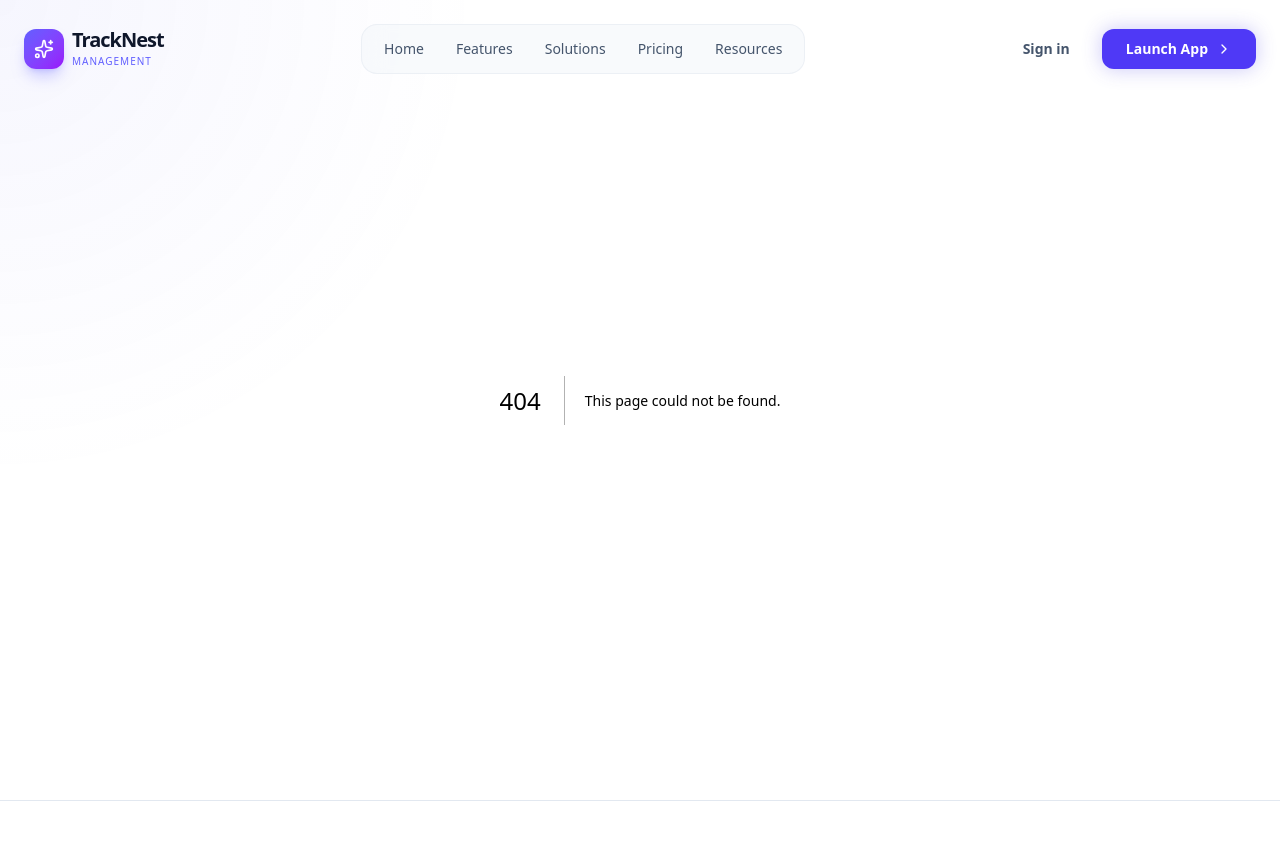
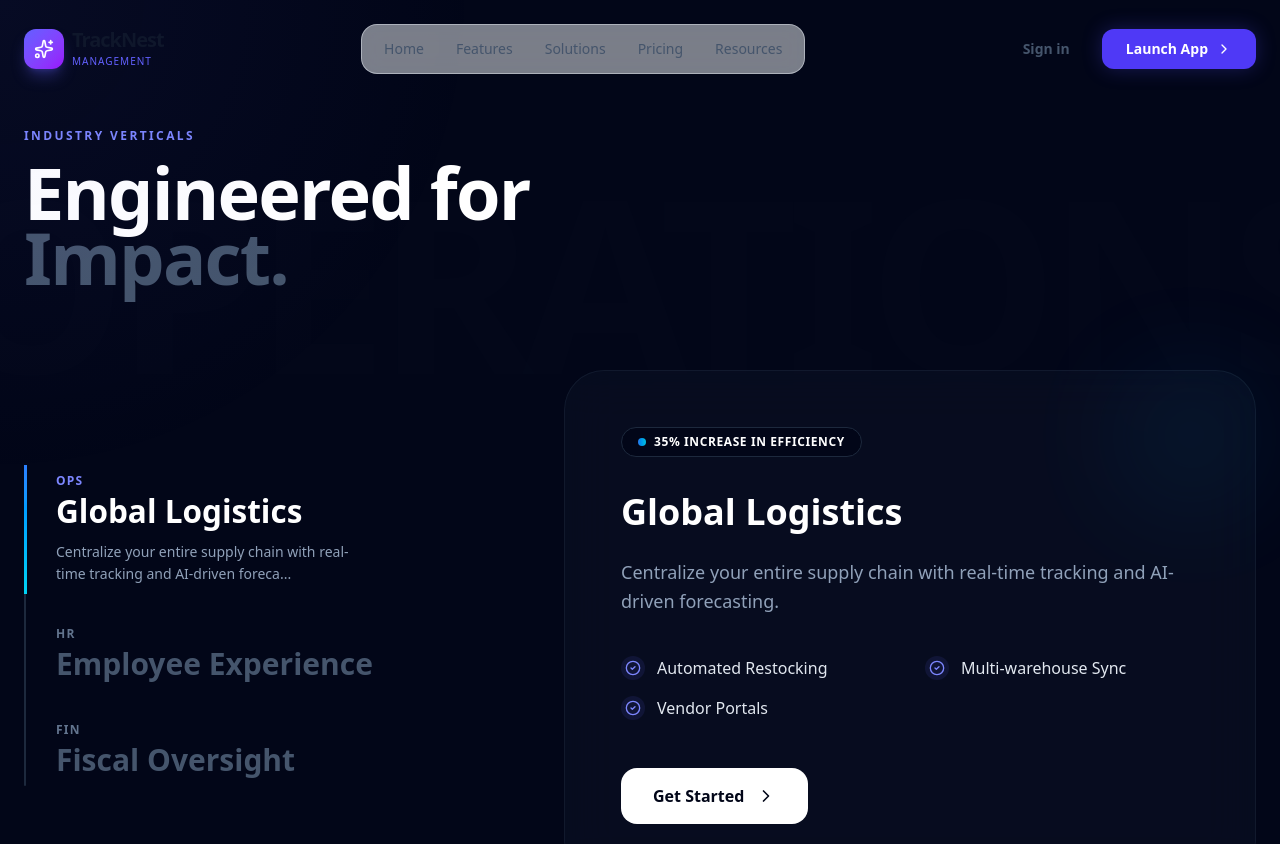
Before and after one commit to Alihaider592/TrackNest, a Next.js app: page /solutions in a window 1280 px wide. Before the commit this address had no page. Shown: the top 844 px of the page. Built offline with nearby package versions, Linux system fonts and the light colour scheme.

Commit message:
enhance the solutions page

```diff
--- /dev/null
+++ b/app/solutions/page.tsx
@@ -0,0 +1,184 @@
+"use client";
+
+import React, { useState } from "react";
+import { motion, AnimatePresence } from "framer-motion";
+import {
+  Briefcase,
+  Users,
+  BarChart,
+  ChevronRight,
+  CheckCircle2
+} from "lucide-react";
+
+// --- Types & Data (Same as before) ---
+const solutions = [
+  {
+    id: "ops",
+    category: "Operations",
+    title: "Global Logistics",
+    description: "Centralize your entire supply chain with real-time tracking and AI-driven forecasting.",
+    icon: <Briefcase className="w-5 h-5" />,
+    features: ["Automated Restocking", "Multi-warehouse Sync", "Vendor Portals"],
+    stats: "35% Increase in Efficiency",
+    accentColor: "from-blue-500 to-cyan-400",
+    glowColor: "rgba(59, 130, 246, 0.5)",
+  },
+  {
+    id: "hr",
+    category: "Management",
+    title: "Employee Experience",
+    description: "From automated onboarding to performance tracking, manage your team without the headache.",
+    icon: <Users className="w-5 h-5" />,
+    features: ["Self-service Portals", "Automated Payroll", "Compliance Tracking"],
+    stats: "12hrs Saved per Week",
+    accentColor: "from-indigo-500 to-purple-500",
+    glowColor: "rgba(99, 102, 241, 0.5)",
+  },
+  {
+    id: "fin",
+    category: "Analytics",
+    title: "Fiscal Oversight",
+    description: "Eliminate end-of-month stress with automated reporting and deep-dive financial analytics.",
+    icon: <BarChart className="w-5 h-5" />,
+    features: ["Instant Audit Trails", "Tax Compliance", "Predictive Burn Rate"],
+    stats: "99.9% Accuracy Rate",
+    accentColor: "from-emerald-500 to-teal-400",
+    glowColor: "rgba(16, 185, 129, 0.5)",
+  },
+];
+
+export default function Solutions() {
+  const [activeTab, setActiveTab] = useState(solutions[0]);
+
+  return (
+    <section id="solutions" className="relative py-32 bg-slate-950 overflow-hidden">
+      {/* 1. BACKGROUND DECORATION: Fills "empty" feeling across the whole section */}
+      <div className="absolute top-0 left-0 w-full h-full pointer-events-none overflow-hidden opacity-20">
+        <div className="absolute top-[10%] left-[-5%] text-[15rem] font-black text-slate-800/20 select-none uppercase tracking-tighter">
+          {activeTab.category}
+        </div>
+      </div>
+
+      <div className="relative z-10 max-w-7xl mx-auto px-6">
+        <div className="mb-20 max-w-2xl">
+          <motion.span
+            initial={{ opacity: 0, x: -20 }}
+            whileInView={{ opacity: 1, x: 0 }}
+            className="text-indigo-400 font-bold tracking-[0.2em] uppercase text-xs mb-4 block"
+          >
+            Industry Verticals
+          </motion.span>
+          <h2 className="text-5xl md:text-7xl font-extrabold text-white tracking-tight leading-[0.9]">
+            Engineered for <br />
+            <span className="text-slate-600">Impact.</span>
+          </h2>
+        </div>
+
+        <div className="grid lg:grid-cols-12 gap-16 items-center">
+
+          {/* 2. LEFT SIDE: NAVIGATION (Enhanced to fill space) */}
+          <div className="lg:col-span-5 relative">
+            {/* Vertical Indicator Line */}
+            <div className="absolute left-0 top-0 w-[2px] h-full bg-slate-800 rounded-full" />
+
+            <div className="space-y-6 relative">
+              {solutions.map((sol) => (
+                <button
+                  key={sol.id}
+                  onClick={() => setActiveTab(sol)}
+                  className="w-full text-left group relative pl-8 py-2 focus:outline-none"
+                >
+                  {/* Active Indicator Bar */}
+                  {activeTab.id === sol.id && (
+                    <motion.div
+                      layoutId="active-bar"
+                      className={`absolute left-0 top-0 w-[3px] h-full bg-gradient-to-b ${sol.accentColor} shadow-[0_0_15px_${sol.glowColor}] z-20`}
+                    />
+                  )}
+
+                  <div className="flex flex-col gap-1">
+                    <div className="flex items-center gap-3">
+                       <span className={`text-xs font-bold tracking-widest uppercase transition-colors duration-300 ${
+                        activeTab.id === sol.id ? "text-indigo-400" : "text-slate-500 group-hover:text-slate-400"
+                      }`}>
+                        {sol.id}
+                      </span>
+                    </div>
+
+                    <h4 className={`text-2xl md:text-3xl font-bold transition-all duration-300 ${
+                      activeTab.id === sol.id
+                      ? "text-white scale-105 origin-left"
+                      : "text-slate-600 group-hover:text-slate-400"
+                    }`}>
+                      {sol.title}
+                    </h4>
+
+                    <AnimatePresence>
+                      {activeTab.id === sol.id && (
+                        <motion.p
+                          initial={{ opacity: 0, height: 0 }}
+                          animate={{ opacity: 1, height: "auto" }}
+                          exit={{ opacity: 0, height: 0 }}
+                          className="text-slate-400 text-sm mt-2 max-w-xs leading-relaxed"
+                        >
+                          {sol.description.substring(0, 80)}...
+                        </motion.p>
+                      )}
+                    </AnimatePresence>
+                  </div>
+                </button>
+              ))}
+            </div>
+          </div>
+
+          {/* 3. RIGHT SIDE: CONTENT & PREVIEW */}
+          <div className="lg:col-span-7">
+            <AnimatePresence mode="wait">
+              <motion.div
+                key={activeTab.id}
+                initial={{ opacity: 0, y: 20, scale: 0.95 }}
+                animate={{ opacity: 1, y: 0, scale: 1 }}
+                exit={{ opacity: 0, y: -20, scale: 0.95 }}
+                transition={{ duration: 0.4, ease: "circOut" }}
+                className="relative bg-slate-900/40 border border-slate-800/50 rounded-[2.5rem] p-10 md:p-14 backdrop-blur-xl"
+              >
+                {/* Visual Flair: Corner Accent */}
+                <div className={`absolute top-0 right-0 w-32 h-32 bg-gradient-to-br ${activeTab.accentColor} opacity-10 blur-[60px] rounded-full`} />
+
+                <div className="max-w-xl">
+                  <div className={`inline-flex items-center gap-2 px-4 py-1.5 rounded-full text-xs font-black uppercase tracking-wider bg-slate-950 border border-slate-800 text-white mb-8`}>
+                    <span className={`flex h-2 w-2 rounded-full bg-gradient-to-r ${activeTab.accentColor} animate-pulse`} />
+                    {activeTab.stats}
+                  </div>
+
+                  <h3 className="text-4xl font-extrabold text-white mb-6 leading-tight">
+                    {activeTab.title}
+                  </h3>
+
+                  <p className="text-slate-400 text-lg leading-relaxed mb-10">
+                    {activeTab.description}
+                  </p>
+
+                  <div className="grid sm:grid-cols-2 gap-y-4 gap-x-8 mb-12">
+                    {activeTab.features.map((feature) => (
+                      <div key={feature} className="flex items-center gap-3 text-slate-200 font-medium">
+                        <div className="flex-shrink-0 h-6 w-6 rounded-full bg-indigo-500/10 flex items-center justify-center">
+                           <CheckCircle2 className="w-4 h-4 text-indigo-400" />
+                        </div>
+                        <span>{feature}</span>
+                      </div>
+                    ))}
+                  </div>
+
+                  <button className={`flex items-center gap-3 px-8 py-4 bg-white text-slate-950 rounded-2xl font-bold hover:gap-5 transition-all duration-300`}>
+                    Get Started <ChevronRight className="w-5 h-5" />
+                  </button>
+                </div>
+              </motion.div>
+            </AnimatePresence>
+          </div>
+        </div>
+      </div>
+    </section>
+  );
+}
```
